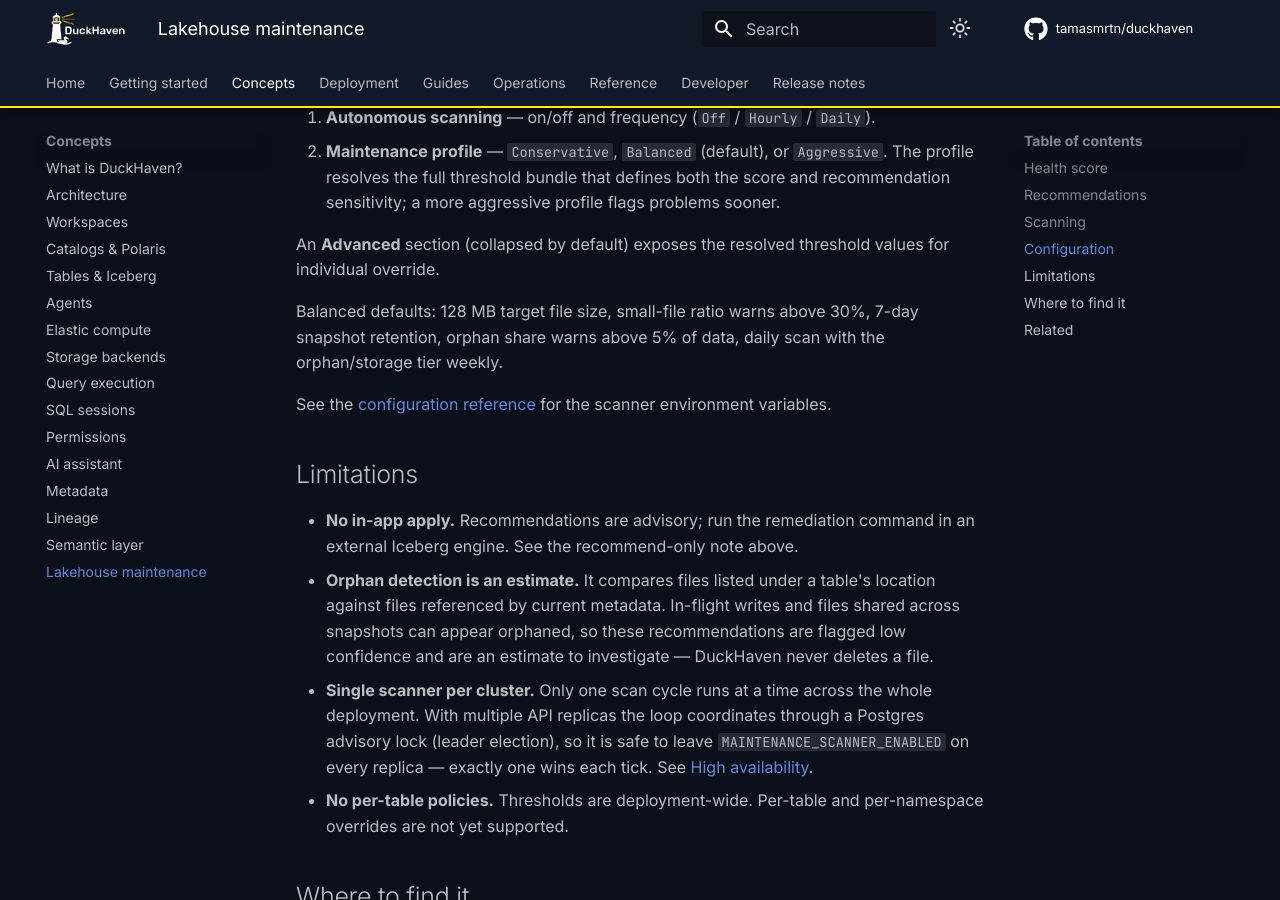
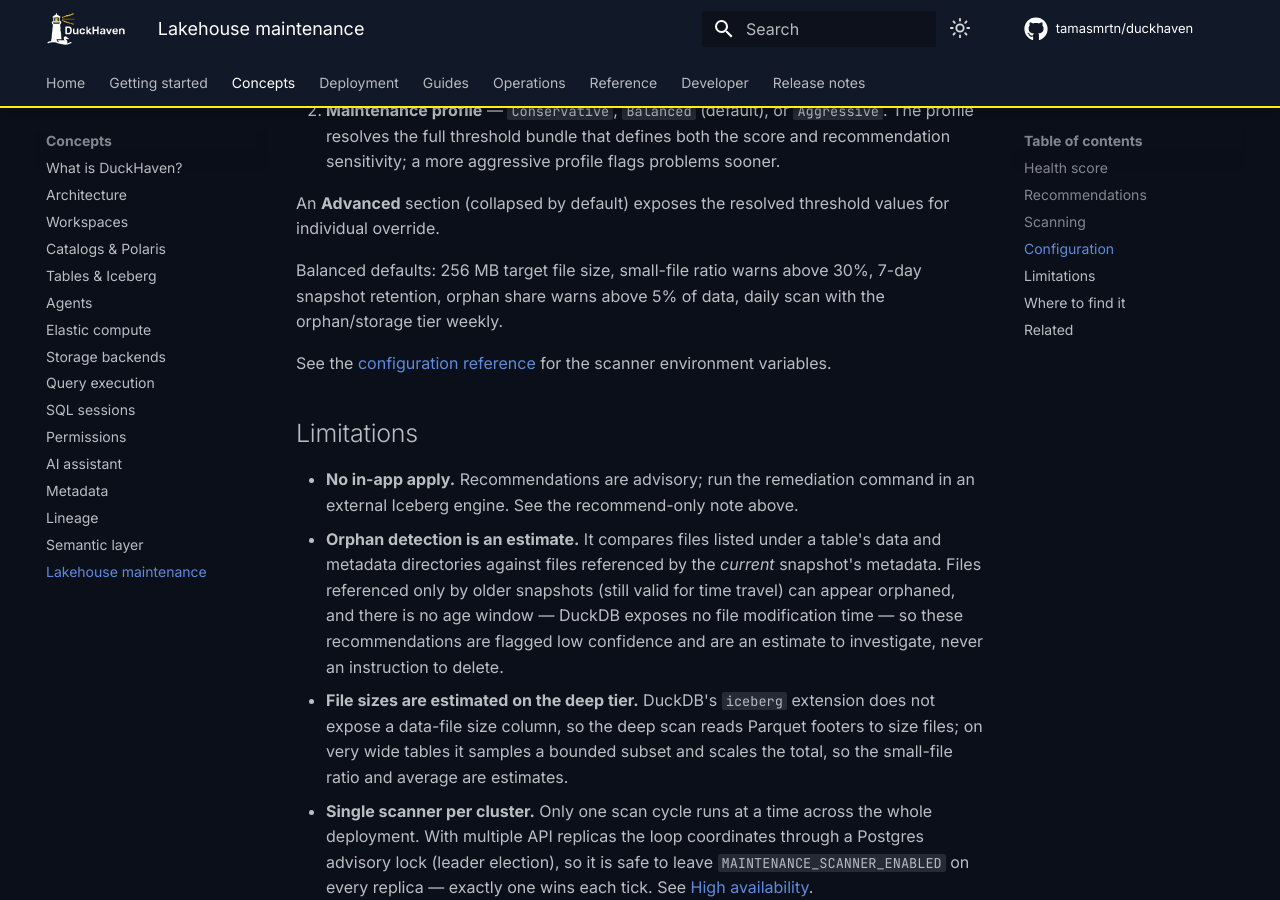
Before and after one commit to tamasmrtn/duckhaven, an MkDocs documentation site: the page built from docs/concepts/maintenance.md, in a window 1280 px wide and 900 px high, scrolled down 2711 px. Built offline with MkDocs 1.6.1 and Material for MkDocs 9.7.7, drawn with Linux system fonts in a browser that asks for light colours; comment, search, counter and statistics services are not loaded; some of the changed text lies outside the part shown.

Commit message:
Update maintenance docs
Reflect the age-based snapshot scoring, the manifest-only metadata
signal, the metadata-directory orphan scan, and the sampled file-size
estimate.

```diff
--- a/docs/concepts/maintenance.md
+++ b/docs/concepts/maintenance.md
@@ -30,8 +30,8 @@
 | Dimension | Weight | Metric |
 |---|---|---|
 | Fragmentation | 35% | Share of data files below the target file size. |
-| Snapshot hygiene | 25% | Snapshot count against the retention target. |
-| Metadata health | 20% | Manifest count relative to data files, and metadata size relative to data. |
+| Snapshot hygiene | 25% | Oldest snapshot age against the retention target. |
+| Metadata health | 20% | Manifest count relative to data files. |
 | Storage efficiency | 20% | Estimated orphaned bytes relative to total data bytes. |
 
 Every score is returned with its per-dimension breakdown — raw value, sub-score, and a one-line explanation — so the UI
@@ -50,7 +50,7 @@
 | Kind | Fires when | Confidence | Remediation |
 |---|---|---|---|
 | `compact_small_files` | Small-file ratio above threshold | high | `rewrite_data_files` |
-| `expire_snapshots` | Snapshot count past the retention target | high | `expire_snapshots` |
+| `expire_snapshots` | Oldest snapshot age past the retention target | high | `expire_snapshots` |
 | `rewrite_manifests` | Manifest count high relative to data files | high | `rewrite_manifests` |
 | `cleanup_orphans` | Orphaned bytes above threshold | low | `remove_orphan_files` |
 | `investigate_growth` | Storage grew abnormally over the trend window | medium | Review writers / partitioning |
@@ -85,7 +85,7 @@
 
 An **Advanced** section (collapsed by default) exposes the resolved threshold values for individual override.
 
-Balanced defaults: 128 MB target file size, small-file ratio warns above 30%, 7-day snapshot retention, orphan share
+Balanced defaults: 256 MB target file size, small-file ratio warns above 30%, 7-day snapshot retention, orphan share
 warns above 5% of data, daily scan with the orphan/storage tier weekly.
 
 See the [configuration reference](../reference/configuration.md#maintenance-advisor) for the scanner environment
@@ -95,9 +95,13 @@
 
 - **No in-app apply.** Recommendations are advisory; run the remediation command in an external Iceberg engine. See the
   recommend-only note above.
-- **Orphan detection is an estimate.** It compares files listed under a table's location against files referenced by
-  current metadata. In-flight writes and files shared across snapshots can appear orphaned, so these recommendations
-  are flagged low confidence and are an estimate to investigate — DuckHaven never deletes a file.
+- **Orphan detection is an estimate.** It compares files listed under a table's data and metadata directories against
+  files referenced by the *current* snapshot's metadata. Files referenced only by older snapshots (still valid for
+  time travel) can appear orphaned, and there is no age window — DuckDB exposes no file modification time — so these
+  recommendations are flagged low confidence and are an estimate to investigate, never an instruction to delete.
+- **File sizes are estimated on the deep tier.** DuckDB's `iceberg` extension does not expose a data-file size column,
+  so the deep scan reads Parquet footers to size files; on very wide tables it samples a bounded subset and scales the
+  total, so the small-file ratio and average are estimates.
 - **Single scanner per cluster.** Only one scan cycle runs at a time across the whole deployment. With multiple API
   replicas the loop coordinates through a Postgres advisory lock (leader election), so it is safe to leave
   `MAINTENANCE_SCANNER_ENABLED` on every replica — exactly one wins each tick. See
```
